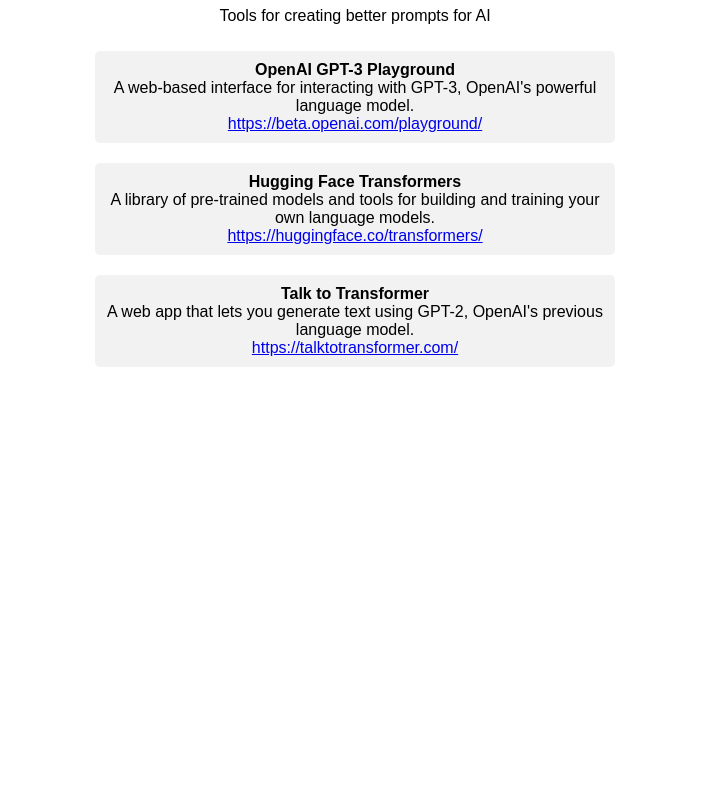
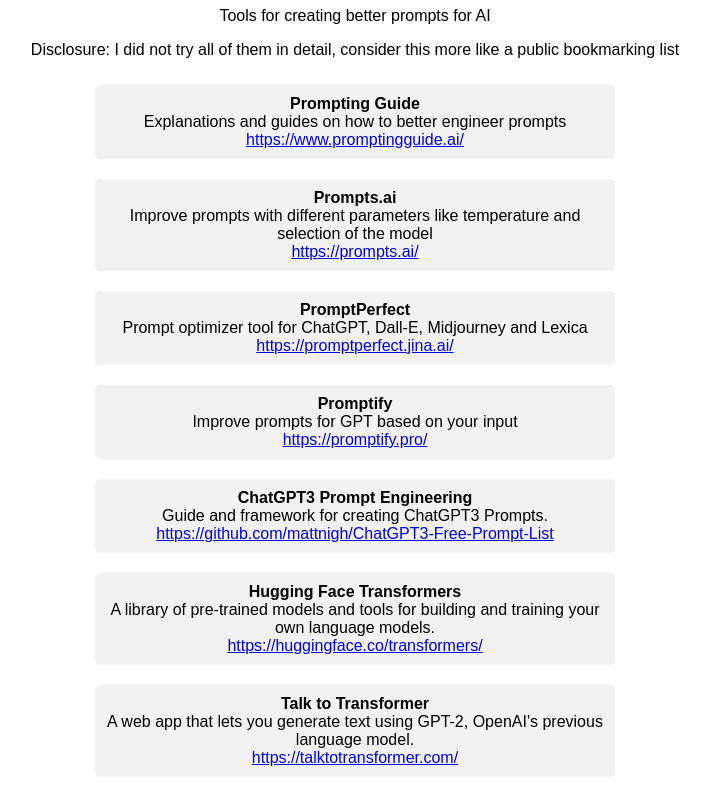
Before and after one commit to blicky/betterprompts, a plain HTML site: page index.html in a window 1280 px wide. Shown: the part 71-858 px from the top of the page, without its empty margins (285-995 px from the left). Before the commit the page ends 800 px from the top, so only its background shows below. Drawn offline with Linux system fonts and the light colour scheme.

Commit message:
Update index.html

```diff
--- a/index.html
+++ b/index.html
@@ -54,11 +54,32 @@
 <body>
   <h1>BetterPrompts 💡</h1>
   <p>Tools for creating better prompts for AI</p>
+  <p>Disclosure: I did not try all of them in detail, consider this more like a public bookmarking list</p>
   <ul class="links">
     <li class="link">
-      <div class="link-title">OpenAI GPT-3 Playground</div>
-      <div class="link-description">A web-based interface for interacting with GPT-3, OpenAI's powerful language model.</div>
-      <a href="https://beta.openai.com/playground/" class="link-url">https://beta.openai.com/playground/</a>
+      <div class="link-title">Prompting Guide</div>
+      <div class="link-description">Explanations and guides on how to better engineer prompts</div>
+      <a href="https://www.promptingguide.ai/" class="link-url">https://www.promptingguide.ai/</a>
+    </li>
+    <li class="link">
+      <div class="link-title">Prompts.ai</div>
+      <div class="link-description">Improve prompts with different parameters like temperature and selection of the model</div>
+      <a href="https://prompts.ai/" class="link-url">https://prompts.ai/</a>
+    </li>
+     <li class="link">
+      <div class="link-title">PromptPerfect</div>
+      <div class="link-description">Prompt optimizer tool for ChatGPT, Dall-E, Midjourney and Lexica</div>
+      <a href="https://promptperfect.jina.ai/" class="link-url">https://promptperfect.jina.ai/</a>
+    </li>
+    <li class="link">
+      <div class="link-title">Promptify</div>
+      <div class="link-description">Improve prompts for GPT based on your input</div>
+      <a href="hhttps://promptify.pro/" class="link-url">https://promptify.pro/</a>
+    </li>
+    <li class="link">
+      <div class="link-title">ChatGPT3 Prompt Engineering</div>
+      <div class="link-description">Guide and framework for creating ChatGPT3 Prompts.</div>
+      <a href="https://github.com/mattnigh/ChatGPT3-Free-Prompt-List" class="link-url">https://github.com/mattnigh/ChatGPT3-Free-Prompt-List</a>
     </li>
     <li class="link">
       <div class="link-title">Hugging Face Transformers</div>
```
